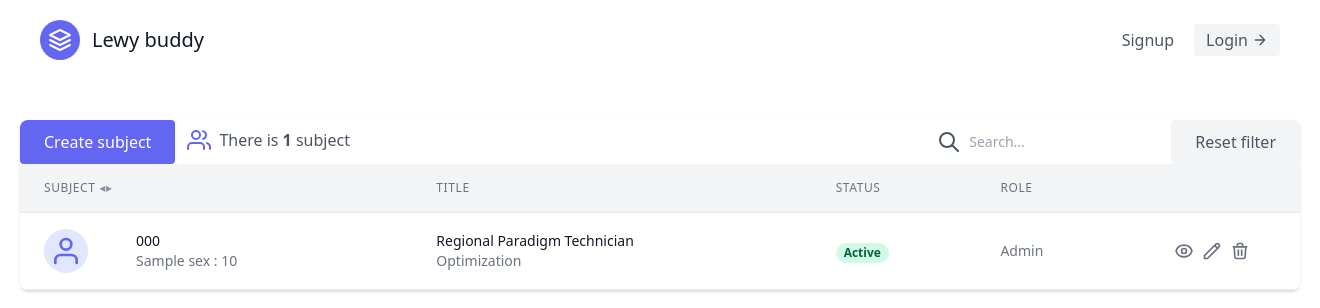
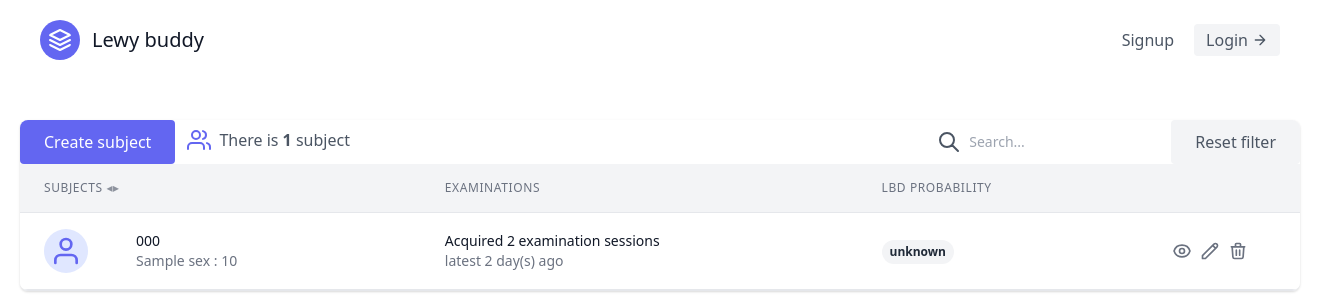
Before and after one commit to BDALab/lbd_analysis_tool, a Django app: template subjects/templates/subjects/subject_list.html in a window 1320 px wide; the page is wider, and only the part inside the window is pictured. Shown: the top 308 px of that part. Run offline with Django 3.2, Linux system fonts and the light colour scheme; the template is opened without the code that fills it: most values are stand-ins (such as "Sample title", 1, 10 or a date in 2020); some libraries are stand-ins or nearby versions.

Commit message:
Improved subjects list table (show LBD probability)

```diff
--- a/subjects/templates/subjects/subject_list.html
+++ b/subjects/templates/subjects/subject_list.html
@@ -101,19 +101,15 @@
                                     <tr>
                                         <th class="px-6 py-4 pb-4 text-left text-xs font-medium text-gray-500 uppercase tracking-wider"
                                             scope="col">
-                                            Subject
+                                            Subjects
                                         </th>
                                         <th class="sorttable_nosort px-6 py-3 text-left text-xs font-medium text-gray-500 uppercase tracking-wider"
                                             scope="col">
-                                            Title
+                                            Examinations
                                         </th>
                                         <th class="sorttable_nosort px-6 py-3 text-left text-xs font-medium text-gray-500 uppercase tracking-wider"
                                             scope="col">
-                                            Status
-                                        </th>
-                                        <th class="sorttable_nosort px-6 py-3 text-left text-xs font-medium text-gray-500 uppercase tracking-wider"
-                                            scope="col">
-                                            Role
+                                            LBD Probability
                                         </th>
                                         <th class="sorttable_nosort relative px-6 py-3"
                                             scope="col">
@@ -159,19 +155,60 @@
                                             </td>
                                             <td class="px-6 py-4 whitespace-nowrap">
                                                 <div class="text-sm text-gray-900">
-                                                    Regional Paradigm Technician
+                                                    Acquired 2 examination sessions
                                                 </div>
                                                 <div class="text-sm text-gray-500">
-                                                    Optimization
+                                                    latest 2 day(s) ago
                                                 </div>
                                             </td>
                                             <td class="px-6 py-4 whitespace-nowrap">
-                                                <span class="px-2 inline-flex text-xs leading-5 font-semibold rounded-full bg-green-100 text-green-800">
-                                                  Active
-                                                </span>
-                                            </td>
-                                            <td class="px-6 py-4 whitespace-nowrap text-sm text-gray-500">
-                                                Admin
+                                                {% if not subject.lbd_probability %}
+                                                    <span class="px-2 inline-flex text-xs leading-6 font-semibold rounded-full bg-gray-100 text-gray-800">
+                                                      unknown
+                                                    </span>
+                                                {% else %}
+                                                    {% if subject.lbd_probability < 10 %}
+                                                        <span class="px-2 inline-flex text-xs leading-6 font-semibold rounded-full bg-green-400 text-gray-800">
+                                                            < 10%
+                                                        </span>
+                                                    {% elif subject.lbd_probability < 20 %}
+                                                        <span class="px-2 inline-flex text-xs leading-6 font-semibold rounded-full bg-green-300 text-gray-800">
+                                                            11-20%
+                                                        </span>
+                                                    {% elif subject.lbd_probability < 30 %}
+                                                        <span class="px-2 inline-flex text-xs leading-6 font-semibold rounded-full bg-green-300 text-gray-800">
+                                                            20-30%
+                                                        </span>
+                                                    {% elif subject.lbd_probability < 40 %}
+                                                        <span class="px-2 inline-flex text-xs leading-6 font-semibold rounded-full bg-yellow-100 text-gray-800">
+                                                            30-40%
+                                                        </span>
+                                                    {% elif subject.lbd_probability < 50 %}
+                                                        <span class="px-2 inline-flex text-xs leading-6 font-semibold rounded-full bg-yellow-200 text-gray-800">
+                                                            40-50%
+                                                        </span>
+                                                    {% elif subject.lbd_probability < 60 %}
+                                                        <span class="px-2 inline-flex text-xs leading-6 font-semibold rounded-full bg-yellow-300 text-gray-800">
+                                                            50-60%
+                                                        </span>
+                                                    {% elif subject.lbd_probability < 70 %}
+                                                        <span class="px-2 inline-flex text-xs leading-6 font-semibold rounded-full bg-red-100 text-gray-800">
+                                                            60-70%
+                                                        </span>
+                                                    {% elif subject.lbd_probability < 80 %}
+                                                        <span class="px-2 inline-flex text-xs leading-6 font-semibold rounded-full bg-red-200 text-gray-800">
+                                                            70-80%
+                                                        </span>
+                                                    {% elif subject.lbd_probability < 90 %}
+                                                        <span class="px-2 inline-flex text-xs leading-6 font-semibold rounded-full bg-red-300 text-gray-800">
+                                                            80-90%
+                                                        </span>
+                                                    {% elif subject.lbd_probability < 100 %}
+                                                        <span class="px-2 inline-flex text-xs leading-6 font-semibold rounded-full bg-red-400 text-gray-800">
+                                                            > 90%
+                                                        </span>
+                                                    {% endif %}
+                                                {% endif %}
                                             </td>
 
                                             <!-- View/edit/delete buttons -->
```
